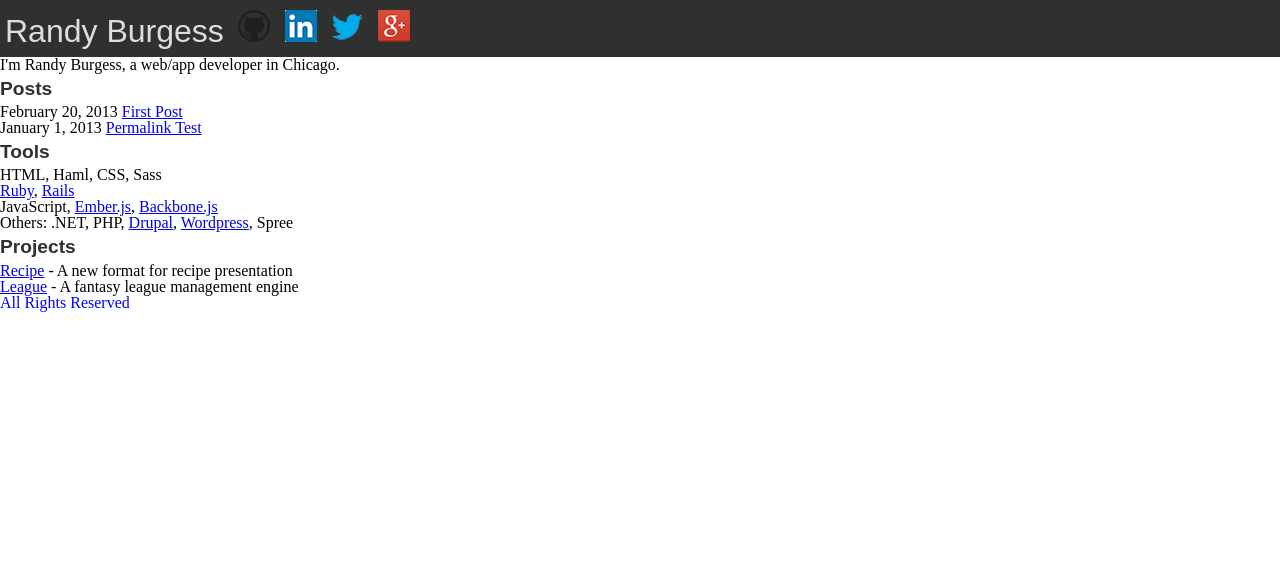
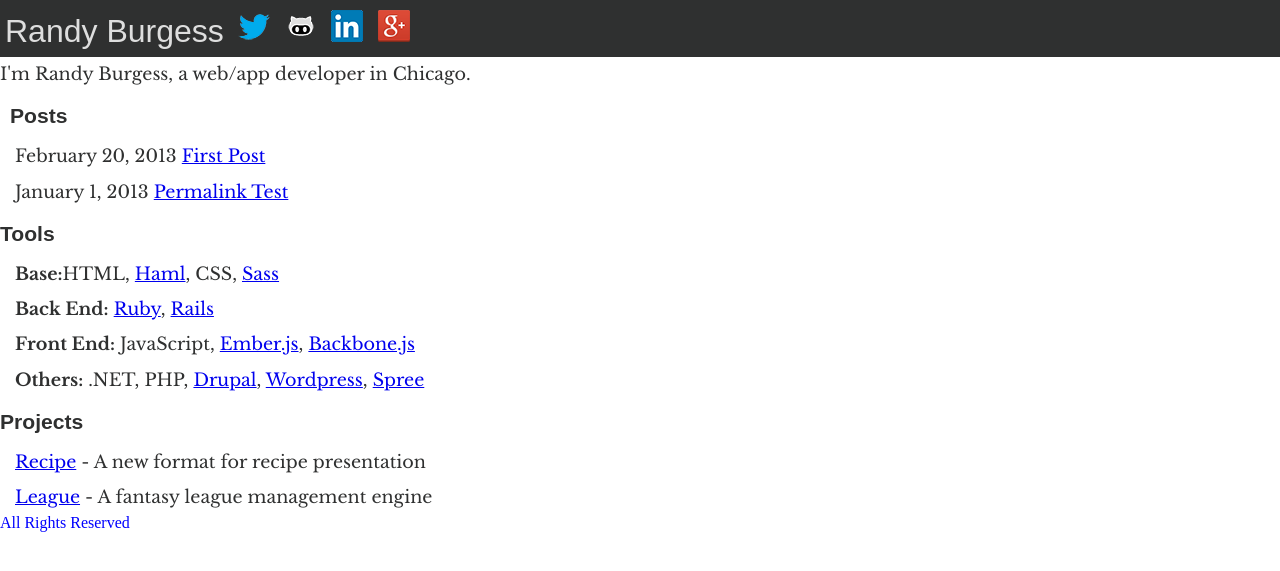
Before and after one commit to wrburgess/wrburgess.github.com, a Jekyll site: the page built from index.html, in a window 1280 px wide. Shown: the top 571 px of the page. Built offline with Jekyll 4.4.1, drawn with Linux system fonts in a browser that asks for light colours; some web fonts are replaced; Markdown is read by kramdown in place of the engine named in the settings.

Commit message:
WIP styling and images

```diff
--- a/_config.yml
+++ b/_config.yml
@@ -1,4 +1,4 @@
 auto: true
 markdown: rdiscount
-permalink: /:year/:month/:day/:title
+permalink: /blog/:year/:month/:day/:title
 rdiscount extensions: [smart]
--- a/_includes/header.html
+++ b/_includes/header.html
@@ -1,9 +1,9 @@
 <nav>
   <ul>
     <li class="logo"><a href="/">Randy Burgess</a></li>
+    <li><a href="http://twitter.com/wrburgess"><img src="/images/twitter-icon.png" alt="Twitter" /></a></li>
     <li><a href="http://github/wrburgess"><img src="/images/github-icon.png" alt="Github" /></a></li>
     <li><a href="http://www.linkedin.com/in/wrburgess"><img src="/images/linkedin-icon.png" alt="LinkedIn" /></a></li>
-    <li><a href="http://twitter.com/wrburgess"><img src="/images/twitter-icon.png" alt="Twitter" /></a></li>
     <li><a href="http://gplus.to/wrburgess"><img src="/images/googleplus-icon.png" alt="Google+" /></a></li>
   <ul>
 </nav>
--- a/css/style.css
+++ b/css/style.css
@@ -30,6 +30,10 @@
   padding: 4px 0 4px 0;
 }
 
+strong {
+  font-weight:bold;
+}
+
 header {
   background-color: #2f3030;
   color: #dedede;
@@ -59,9 +63,19 @@
   text-decoration: none;
 }
 
-#content {
-  color: #e0e0e0;
+.content {
+  color: #2f3030;
+  line-height: 2.0em;
   font-family: 'Libre Baskerville', serif;
+  font-size: 1.1em;
+}
+
+.content ul {
+  margin: 0 0 0 10px;
+}
+
+.content li {
+  margin: 0 0 0 5px;
 }
 
 footer {
--- a/index.html
+++ b/index.html
@@ -18,10 +18,10 @@
   <div id="tools">
     <h2>Tools</h2>
     <ul>
-      <li>HTML, Haml, CSS, Sass</a></li>
-      <li><a href="http://ruby-lang.org">Ruby</a>, <a href="http://rubyonrails.org">Rails</a></li>
-      <li>JavaScript, <a href="http://emberjs.org">Ember.js</a>, <a href="http://backbonejs.org">Backbone.js</a></li>
-      <li>Others: .NET, PHP, <a href="http://drupal.org">Drupal</a>, <a href="http://wordpress.org">Wordpress</a>, Spree</li>
+      <li><strong>Base:</strong>HTML, <a href="http://haml.info">Haml</a>, CSS, <a href="http://sass-lang.com">Sass</a></li>
+      <li><strong>Back End:</strong> <a href="http://ruby-lang.org">Ruby</a>, <a href="http://rubyonrails.org">Rails</a></li>
+      <li><strong>Front End:</strong> JavaScript, <a href="http://emberjs.com">Ember.js</a>, <a href="http://backbonejs.org">Backbone.js</a></li>
+      <li><strong>Others:</strong> .NET, PHP, <a href="http://drupal.org">Drupal</a>, <a href="http://wordpress.org">Wordpress</a>, <a href="http://spreecommerce.com/">Spree</a></li>
     <ul>
   </div>
   <div id="projects">
```
Also changed, not shown: _posts/2013-01-01-permalink-test.md (+0 -1 lines), _posts/2013-02-20-first-post.md (+1 -0 lines), images/github-icon.png, images/linkedin-icon.png.
